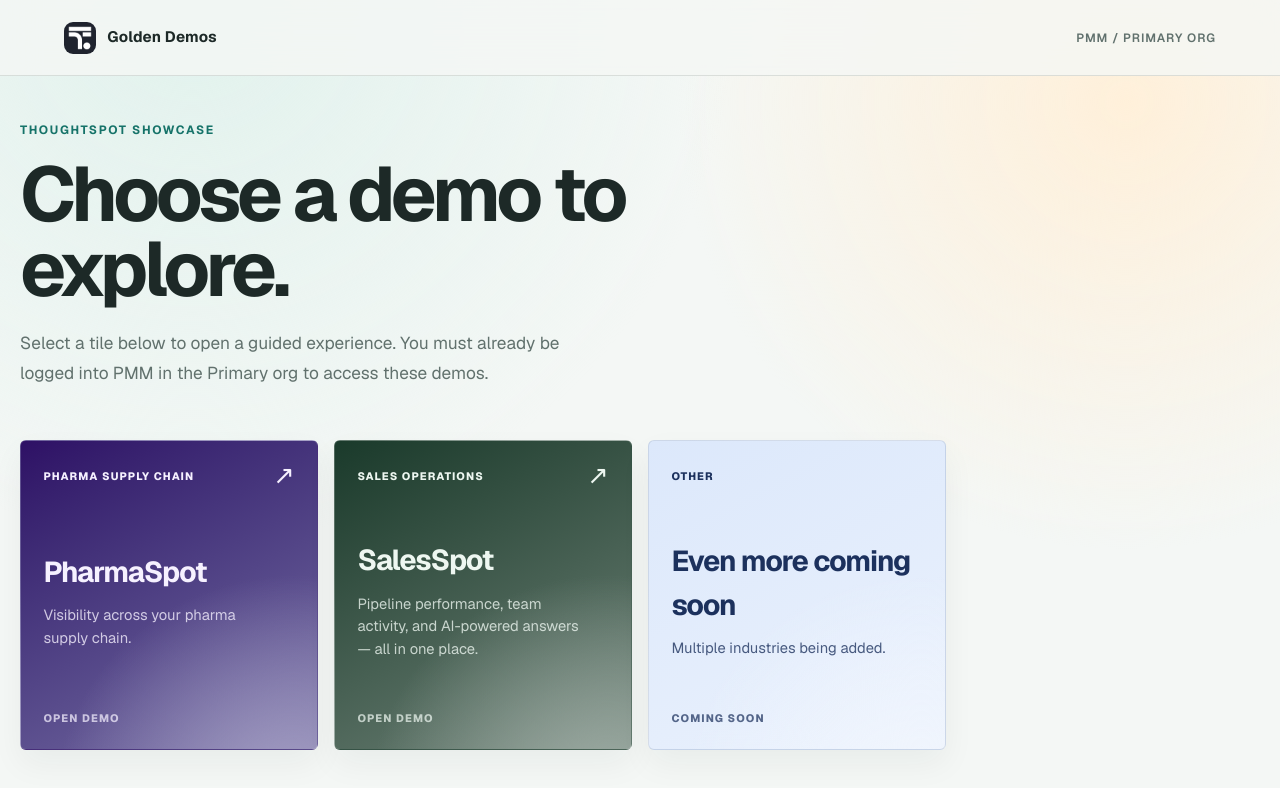
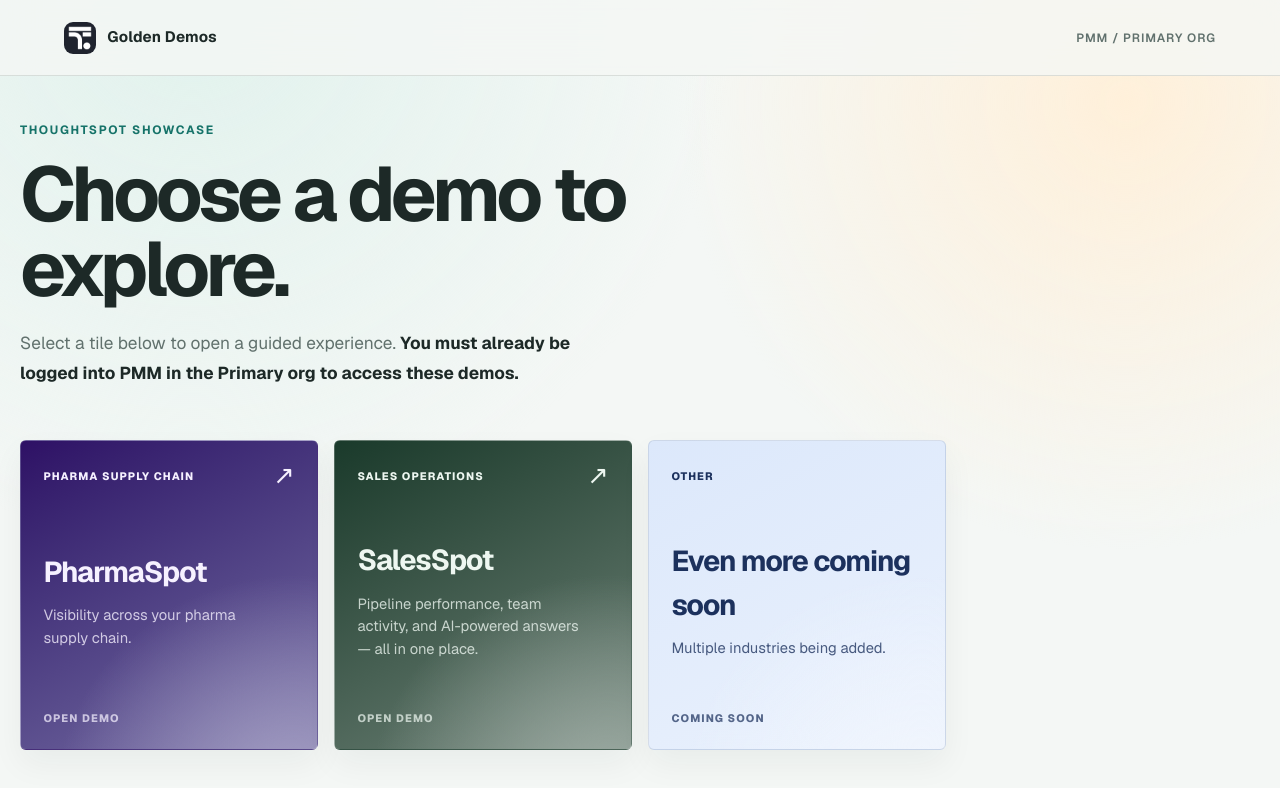
Before and after one commit to thoughtspot/tse-golden-demos, a Next.js app: page / in a window 1280 px wide. Shown: the top 788 px of the page. Built offline with nearby package versions, Linux system fonts and the light colour scheme.

Commit message:
Highlighting the need to be logged in.

```diff
--- a/app/globals.css
+++ b/app/globals.css
@@ -114,6 +114,11 @@
   color: var(--muted);
   font-size: 1.08rem;
   line-height: 1.7;
+}
+
+.intro-emphasis {
+  color: var(--foreground);
+  font-weight: 650;
 }
 
 .demo-grid {
--- a/app/page.tsx
+++ b/app/page.tsx
@@ -45,8 +45,11 @@
           <p className="eyebrow">ThoughtSpot showcase</p>
           <h1 id="page-title">Choose a demo to explore.</h1>
           <p className="intro-copy">
-            Select a tile below to open a guided experience. You must already be
-            logged into PMM in the Primary org to access these demos.
+            Select a tile below to open a guided experience.{" "}
+            <strong className="intro-emphasis">
+              You must already be logged into PMM in the Primary org to access
+              these demos.
+            </strong>
           </p>
         </section>
 
```
